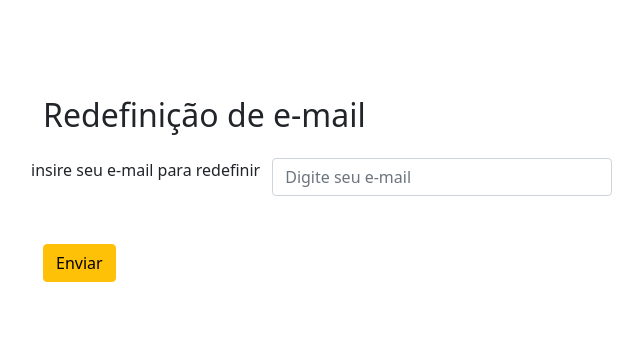
After one commit to JoaolMarcosl1/iReceitas, a Flask app: template ireceitas/ireceitas/blueprints/autenticacao/templates/redefinir_email.html in a window 1280 px wide. The commit adds this page. Shown: the top 345 px of the page, without its empty margins (55-698 px from the left). Run offline with Flask 2, Linux system fonts and the light colour scheme; the template is opened without the code that fills it, so the values that code supplies are empty; parts of the project's set-up code (start-up, migrations or seed data) failed here and were passed over.

Commit message:
Atualização geral de redefinir e-mail

```diff
--- /dev/null
+++ b/ireceitas/ireceitas/blueprints/autenticacao/templates/redefinir_email.html
@@ -0,0 +1,36 @@
+<head>
+
+<script src="https://cdn.jsdelivr.net/npm/bootstrap@5.1.3/dist/js/bootstrap.bundle.min.js" integrity="sha384-ka7Sk0Gln4gmtz2MlQnikT1wXgYsOg+OMhuP+IlRH9sENBO0LRn5q+8nbTov4+1p" crossorigin="anonymous"></script>
+<link href="https://cdn.jsdelivr.net/npm/bootstrap@5.1.3/dist/css/bootstrap.min.css" rel="stylesheet" integrity="sha384-1BmE4kWBq78iYhFldvKuhfTAU6auU8tT94WrHftjDbrCEXSU1oBoqyl2QvZ6jIW3" crossorigin="anonymous">
+<link rel="stylesheet" href="/static/css/redefinir_conta.css">
+</head>
+<div class="container rounded bg-white mt-5 geral">
+
+      {% for mess in get_flashed_messages() %}
+
+  <center>
+
+  {{mess}}
+</center>
+
+  {%endfor%}
+
+    <div class="row">
+      <div class="col-md-8">
+        <div class="p-3 py-5">
+          <div class="d-flex justify-content-between align-items-center mb-3 titulo">
+            <h2> Redefinição de e-mail </h2>
+            <div class="d-flex flex-row align-items-center back">
+            </div>
+          </div>
+          <form action="/autenticacao/redefinir_email_on" method="post">
+            <div class="row mt-2">
+                insire seu e-mail para redefinir
+              <div class="col-md-6"> <input type="email" name="email" placeholder="Digite seu e-mail" class="form-control" required> </div>
+            </div>
+            <div class="mt-5 text-right"><button class="btn btn-warning botao-enviar" type="submit"> Enviar </button> </div>
+          </form>
+        </div>
+      </div>
+    </div>
+  </div>
--- a/ireceitas/ireceitas/blueprints/usuario/templates/edit.html
+++ b/ireceitas/ireceitas/blueprints/usuario/templates/edit.html
@@ -38,9 +38,7 @@
             <div class="row mt-2">
               <div class="col-md-6"> <input type="text" name="name" value="{{ current_user.name }}" class="form-control" placeholder="Nome de usuário"> </div>
             </div>
-            <div class="row mt-3">
-              <div class="col-md-6"> <input type="email" name="email" value="{{ current_user.email }}" class="form-control" placeholder="Email"> </div>
-            </div>
+
             <div class="row mt-3">
               <div class="col-md-6"> <textarea name="sobre" value="{{current_user.sobre}}" id="" cols="9" rows="4" class="form-control" placeholder="{{current_user.sobre}}"></textarea></div>
             </div>
--- a/ireceitas/ireceitas/blueprints/usuario/templates/perfil_user.html
+++ b/ireceitas/ireceitas/blueprints/usuario/templates/perfil_user.html
@@ -51,6 +51,7 @@
           <div class="mt-3 text-right"><a class="btn btn-warning botao-enviar" type="button" href="/usuario/edit/{{current_user.id}}"> Editar dados </a> </div>
           <div class="mt-3 text-right"><a class="btn btn-warning botao-enviar" type="button" href="/autenticacao/delete/{{current_user.id}}" > Deletar conta </a> </div>
           <div class="mt-3 text-right"><a class="btn btn-warning botao-enviar" type="button" href="/autenticacao/redefinir_senha_on/{{current_user.id}}" > Redefinir senha </a> </div>
+          <div class="mt-3 text-right"><a class="btn btn-warning botao-enviar" type="button" href="/autenticacao/redefinir_email_on" > Redefinir e-mail </a> </div>
         </div>
       </div>
     </div>
--- a/ireceitas/ireceitas/blueprints/usuario/usuario.py
+++ b/ireceitas/ireceitas/blueprints/usuario/usuario.py
@@ -28,7 +28,6 @@ def edit(id):
     if request.method == 'POST':
 
         user.name = request.form['name']
-        user.email = request.form['email']
         user.sobre = request.form['sobre']
         foto = request.files['foto_perfil']
         resetar_imagem = "nao"
```
Also changed, not shown: ireceitas/ireceitas/blueprints/autenticacao/autenticacao.py (+43 -1 lines), ireceitas/ireceitas/blueprints/autenticacao/templates/novaemail.html (added, +35 -0 lines).
